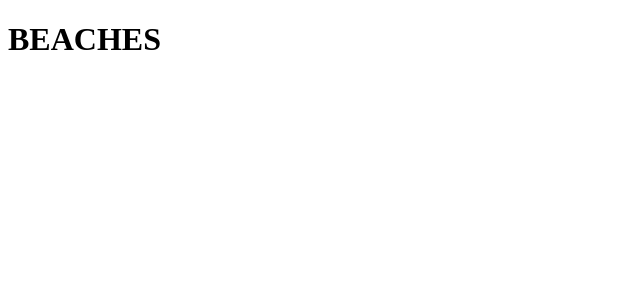
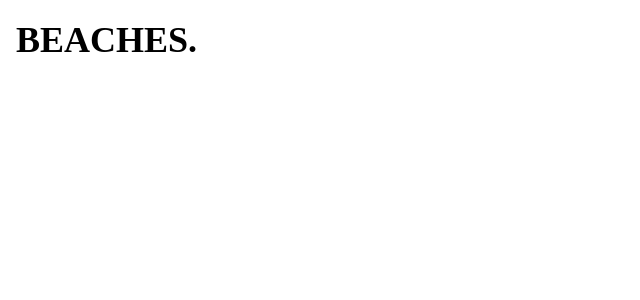
Before and after one commit to hyeisfree/reactMini, a React (Vite) app: page / in a window 1280 px wide. Shown: the top 300 px of the page, without its empty margins (0-640 px from the left). Built offline with nearby package versions, Linux system fonts and the light colour scheme.

Commit message:
tailwind 재설정 및 도전 중

```diff
--- a/package.json
+++ b/package.json
@@ -11,7 +11,8 @@
   },
   "dependencies": {
     "react": "^18.2.0",
-    "react-dom": "^18.2.0"
+    "react-dom": "^18.2.0",
+    "react-icons": "^5.0.1"
   },
   "devDependencies": {
     "@types/react": "^18.2.66",
--- a/src/App.jsx
+++ b/src/App.jsx
@@ -1,35 +1,10 @@
-import { useState } from "react";
-import reactLogo from "./assets/react.svg";
-import viteLogo from "/vite.svg";
-import "./App.css";
+import React from 'react'
+import reactLogo from './assets/react.svg'
+import viteLogo from '/vite.svg'
+import './App.css'
 
 function App() {
-  const [count, setCount] = useState(0);
-
-  return (
-    <>
-      <div>
-        <a href="https://vitejs.dev" target="_blank">
-          <img src={viteLogo} className="logo" alt="Vite logo" />
-        </a>
-        <a href="https://react.dev" target="_blank">
-          <img src={reactLogo} className="logo react" alt="React logo" />
-        </a>
-      </div>
-      <h1>Vite + React</h1>
-      <div className="card">
-        <button onClick={() => setCount((count) => count + 1)}>
-          count is {count}
-        </button>
-        <p>
-          Edit <code>src/App.jsx</code> and save to test HMR
-        </p>
-      </div>
-      <p className="read-the-docs">
-        Click on the Vite and React logos to learn more
-      </p>
-    </>
-  );
+  return <></>
 }
 
-export default App;
+export default App
--- a/src/ex_tailwind/components/Navbar.jsx
+++ b/src/ex_tailwind/components/Navbar.jsx
@@ -1,10 +1,23 @@
 import React from 'react'
+import { BsPerson } from 'react-icons/bs'
+import { BsSearch } from 'react-icons/bs'
 
 const Navbar = () => {
   return (
-    <div className="flex justify-between items-center h-20">
+    <div className="flex justify-between items-center h-20 px-4">
       <div>
-        <h1>BEACHES</h1>
+        <h1>BEACHES.</h1>
+      </div>
+      <ul className="hidden md:block/flex/">
+        <li>Home</li>
+        <li>Destination</li>
+        <li>Travel</li>
+        <li>View</li>
+        <li>Book</li>
+      </ul>
+      <div className="hidden md:block/flex/">
+        <BsSearch />
+        <BsPerson />
       </div>
     </div>
   )
--- a/src/index.css
+++ b/src/index.css
@@ -1,72 +1,26 @@
 @tailwind base;
 @tailwind components;
 @tailwind utilities;
+@import url('https://fonts.googleapis.com/css2?family=Poppins:wght@100;200;300;400;500;600;700;800;900&family=Roboto+Condensed:wght@300;400;700&display=swap');
 
-:root {
-  font-family: Inter, system-ui, Avenir, Helvetica, Arial, sans-serif;
-  line-height: 1.5;
-  font-weight: 400;
+@layer base {
+  body {
+    @apply font-[Poppins];
+  }
 
-  color-scheme: light dark;
-  color: rgba(255, 255, 255, 0.87);
-  background-color: #242424;
+  li {
+    @apply p-4;
+  }
 
-  font-synthesis: none;
-  text-rendering: optimizeLegibility;
-  -webkit-font-smoothing: antialiased;
-  -moz-osx-font-smoothing: grayscale;
-}
+  h1 {
+    @apply text-3xl md:text-4xl font-bold;
+  }
 
-a {
-  font-weight: 500;
-  color: #646cff;
-  text-decoration: inherit;
-}
-a:hover {
-  color: #535bf2;
-}
+  h2 {
+    @apply text-3xl font-bold;
+  }
 
-body {
-  margin: 0;
-  display: flex;
-  place-items: center;
-  min-width: 320px;
-  min-height: 100vh;
-}
-
-h1 {
-  font-size: 3.2em;
-  line-height: 1.1;
-}
-
-button {
-  border-radius: 8px;
-  border: 1px solid transparent;
-  padding: 0.6em 1.2em;
-  font-size: 1em;
-  font-weight: 500;
-  font-family: inherit;
-  background-color: #1a1a1a;
-  cursor: pointer;
-  transition: border-color 0.25s;
-}
-button:hover {
-  border-color: #646cff;
-}
-button:focus,
-button:focus-visible {
-  outline: 4px auto -webkit-focus-ring-color;
-}
-
-@media (prefers-color-scheme: light) {
-  :root {
-    color: #213547;
-    background-color: #ffffff;
-  }
-  a:hover {
-    color: #747bff;
-  }
-  button {
-    background-color: #f9f9f9;
+  h3 {
+    @apply text-xl font-bold;
   }
 }
--- a/tailwind.config.js
+++ b/tailwind.config.js
@@ -1,6 +1,6 @@
 /** @type {import('tailwindcss').Config} */
 export default {
-  content: ['./src/**/*.{html,js}'],
+  content: ['./index.html', './src/**/*.{js,ts,jsx,tsx}'],
   theme: {
     extend: {},
   },
```
Also changed, not shown: src/main.jsx (+3 -4 lines), 1 other file (tests, documents, lock files or other folders).
